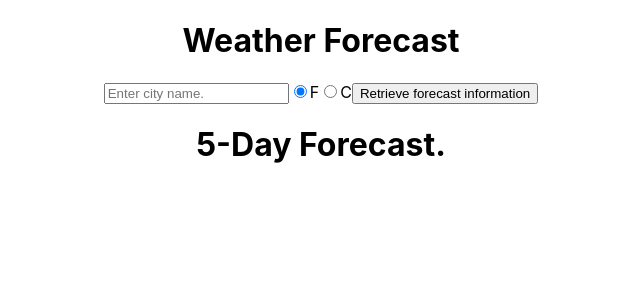
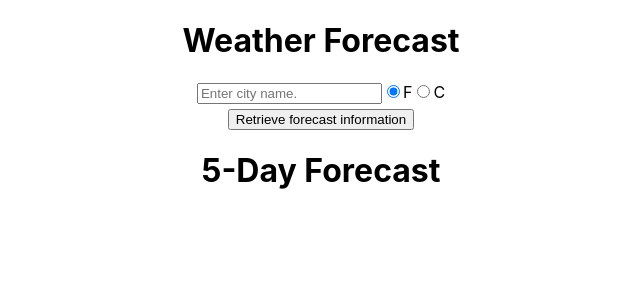
Before and after one commit to SHJoon/Weekly-Forecast, a React (Create React App) app: page / in a window 1280 px wide. Shown: the top 300 px of the page, without its empty margins (319-959 px from the left). Built offline with nearby package versions, Linux system fonts and the light colour scheme; the HTML template or start-up script is replaced by a standard one.

Commit message:
Adding styles to buttons and header

```diff
--- a/src/components/Forecast.js
+++ b/src/components/Forecast.js
@@ -5,7 +5,7 @@ import Card from "./Card";
 const Forecast = ({ forecast, renderedUnit }) => {
   return (
     <div className="container">
-      <h1 className="display-1 jumbotron">5-Day Forecast.</h1>
+      <h1 className="display-3 jumbotron">5-Day Forecast</h1>
       {forecast?.cod === "200" ? (
         <span>
           <h5 className="display-5 text-muted">
--- a/src/styles/Search.module.css
+++ b/src/styles/Search.module.css
@@ -0,0 +1,6 @@
+.button {
+    display: block;
+    margin-left:auto;
+    margin-right:auto;
+    margin-top: 5px;
+}
```
